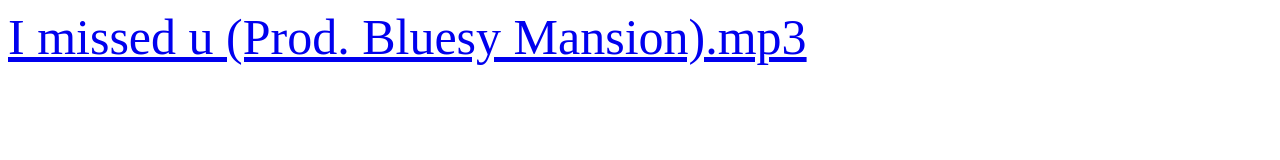
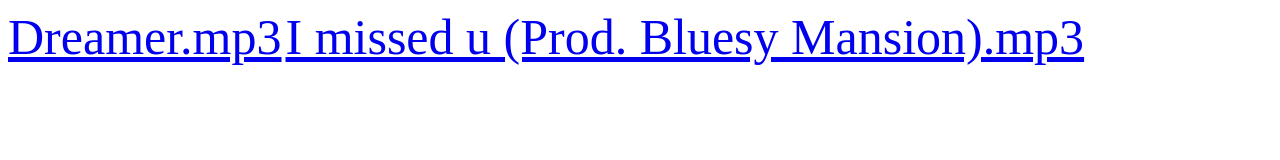
Before and after one commit to rozanne/rozanne.github.io, a plain HTML site: page download/index.html in a window 1280 px wide. Drawn offline with Linux system fonts and the light colour scheme.

Commit message:
Upload dreamer.mp3

```diff
--- a/download/index.html
+++ b/download/index.html
@@ -8,6 +8,7 @@
 	</head>
 	<body>
 		<section>
+			<a id="download" href="./res/dreamer.mp3" download="dreamer.mp3">Dreamer.mp3</a>
 			<a id="download" href="./res/I_missed_u.mp3" download="I missed u (Prod. Bluesy Mansion).mp3">I missed u (Prod. Bluesy Mansion).mp3</a>
 		</section>
 	</body>
```
Also changed, not shown: download/res/I_missed_u.txt (renamed from download/res/untiltled.txt), download/res/dreamerReadm2.txt (added), 1 other file.
